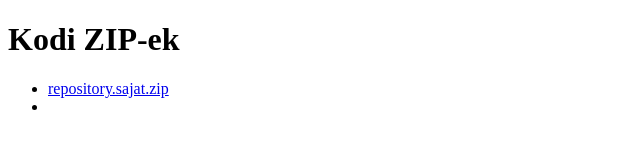
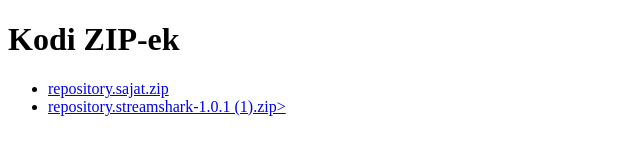
Before and after one commit to jocoka73/Repo1, a plain HTML site: page index.html in a window 1280 px wide. Shown: the whole page, without its empty margins (0-640 px from the left). Drawn offline with Linux system fonts and the light colour scheme.

Commit message:
Fix HTML link for streamshark zip file

```diff
--- a/index.html
+++ b/index.html
@@ -8,7 +8,7 @@
   <h1>Kodi ZIP-ek</h1>
   <ul>
     <li><a href="repository.sajat.zip">repository.sajat.zip</a></li>
-    <li><a href="repository.streamshark-1.0.1 (1).zip"repository.streamshark-1.0.1 (1).zip></a></li>
+    <li><a href="repository.streamshark-1.0.1 (1).zip">repository.streamshark-1.0.1 (1).zip></a></li>
   </ul>
 </body>
 </html>
```
